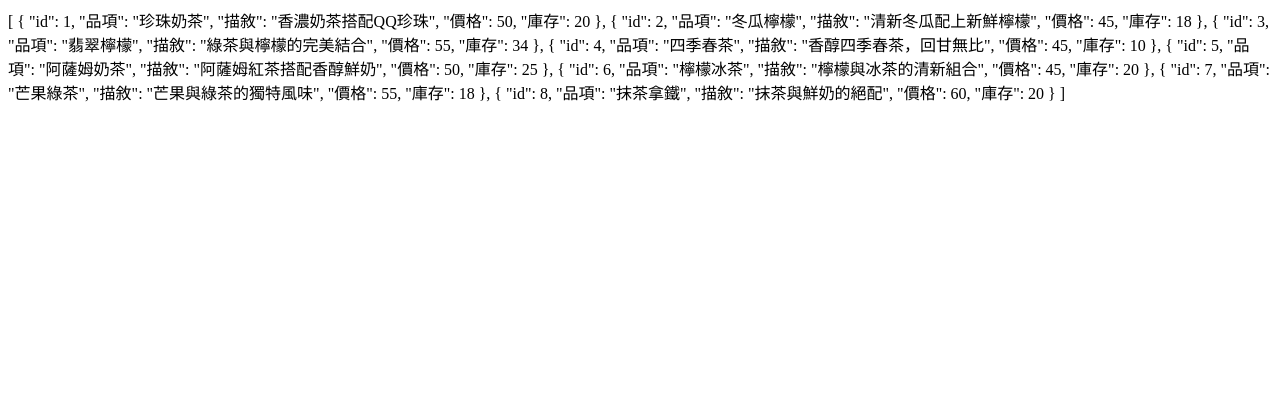
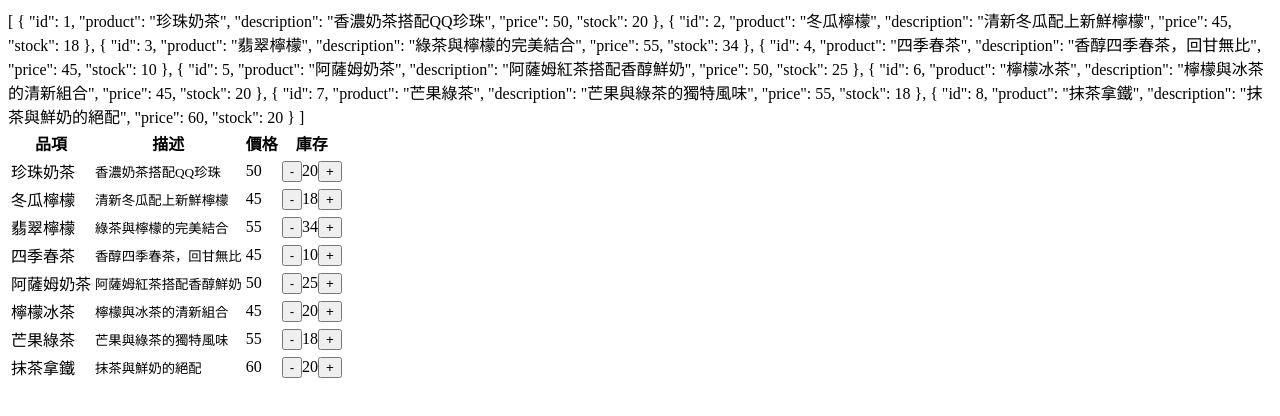
Before and after one commit to duchi321/Vue_Week_1_Lesson, a Vue app: page / in a window 1280 px wide. Shown: the top 416 px of the page. Built offline with nearby package versions, Linux system fonts and the light colour scheme.

Commit message:
Lv1 completed, convert the menu into data format

```diff
--- a/src/App.vue
+++ b/src/App.vue
@@ -3,65 +3,85 @@ import { ref } from 'vue'
 const menu = ref([
   {
     id: 1,
-    品項: '珍珠奶茶',
-    描敘: '香濃奶茶搭配QQ珍珠',
-    價格: 50,
-    庫存: 20
+    product: '珍珠奶茶',
+    description: '香濃奶茶搭配QQ珍珠',
+    price: 50,
+    stock: 20
   },
   {
     id: 2,
-    品項: '冬瓜檸檬',
-    描敘: '清新冬瓜配上新鮮檸檬',
-    價格: 45,
-    庫存: 18
+    product: '冬瓜檸檬',
+    description: '清新冬瓜配上新鮮檸檬',
+    price: 45,
+    stock: 18
   },
   {
     id: 3,
-    品項: '翡翠檸檬',
-    描敘: '綠茶與檸檬的完美結合',
-    價格: 55,
-    庫存: 34
+    product: '翡翠檸檬',
+    description: '綠茶與檸檬的完美結合',
+    price: 55,
+    stock: 34
   },
   {
     id: 4,
-    品項: '四季春茶',
-    描敘: '香醇四季春茶，回甘無比',
-    價格: 45,
-    庫存: 10
+    product: '四季春茶',
+    description: '香醇四季春茶，回甘無比',
+    price: 45,
+    stock: 10
   },
   {
     id: 5,
-    品項: '阿薩姆奶茶',
-    描敘: '阿薩姆紅茶搭配香醇鮮奶',
-    價格: 50,
-    庫存: 25
+    product: '阿薩姆奶茶',
+    description: '阿薩姆紅茶搭配香醇鮮奶',
+    price: 50,
+    stock: 25
   },
   {
     id: 6,
-    品項: '檸檬冰茶',
-    描敘: '檸檬與冰茶的清新組合',
-    價格: 45,
-    庫存: 20
+    product: '檸檬冰茶',
+    description: '檸檬與冰茶的清新組合',
+    price: 45,
+    stock: 20
   },
   {
     id: 7,
-    品項: '芒果綠茶',
-    描敘: '芒果與綠茶的獨特風味',
-    價格: 55,
-    庫存: 18
+    product: '芒果綠茶',
+    description: '芒果與綠茶的獨特風味',
+    price: 55,
+    stock: 18
   },
   {
     id: 8,
-    品項: '抹茶拿鐵',
-    描敘: '抹茶與鮮奶的絕配',
-    價格: 60,
-    庫存: 20
+    product: '抹茶拿鐵',
+    description: '抹茶與鮮奶的絕配',
+    price: 60,
+    stock: 20
   }
 ])
 </script>
 
 <template>
   {{ menu }}
+  <table>
+    <thead>
+      <tr>
+        <th scope="col">品項</th>
+        <th scope="col">描述</th>
+        <th scope="col">價格</th>
+        <th scope="col">庫存</th>
+      </tr>
+    </thead>
+    <tbody v-for="item in menu" :key="item.id">
+      <tr>
+        <td>{{ item.product }}</td>
+        <td>
+          <small>{{ item.description }}</small>
+        </td>
+        <td>{{ item.price }}</td>
+        <td><button type="button">-</button>{{ item.stock }}<button type="button">+</button></td>
+      </tr>
+    </tbody>
+  </table>
 </template>
 
 <style scoped></style>
```
